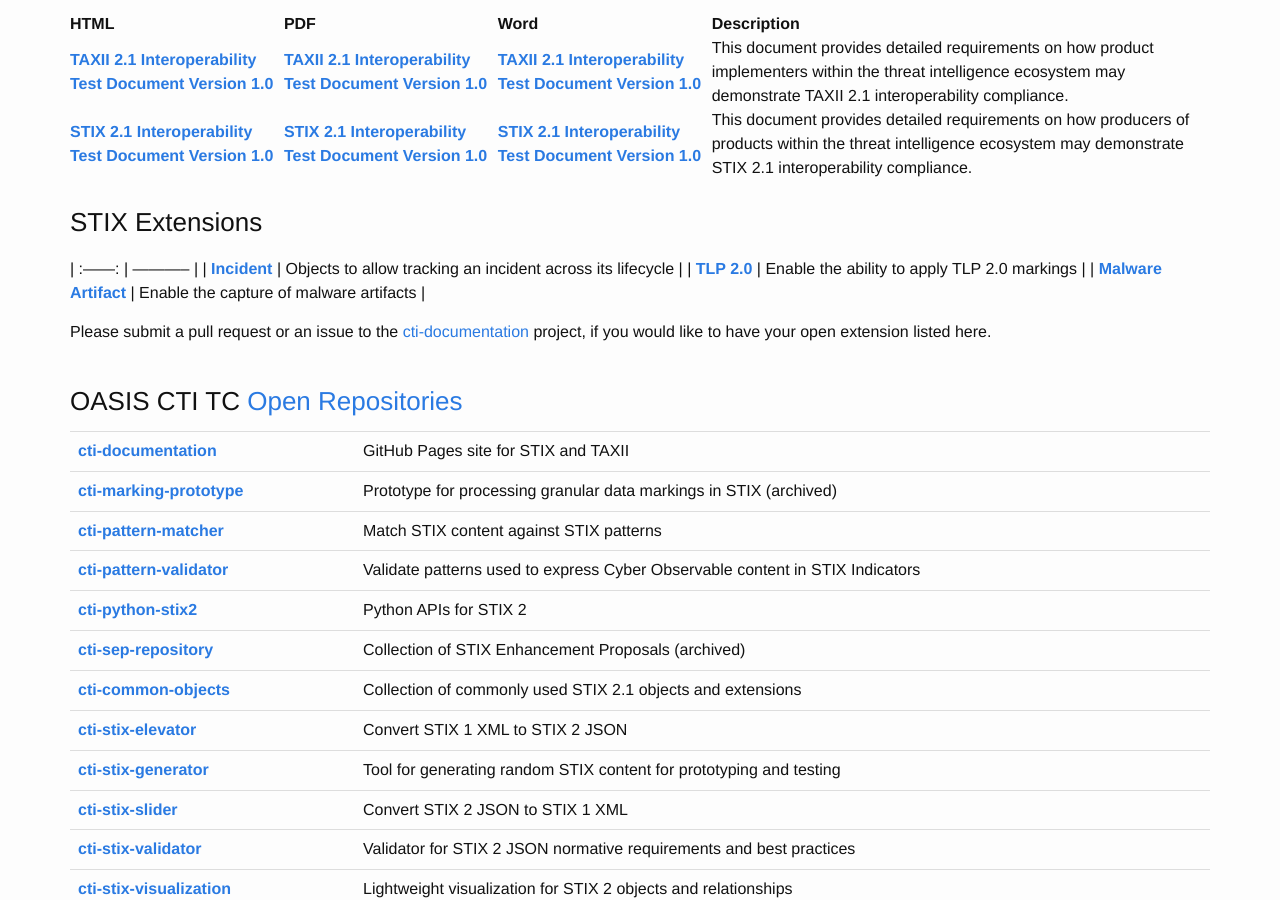
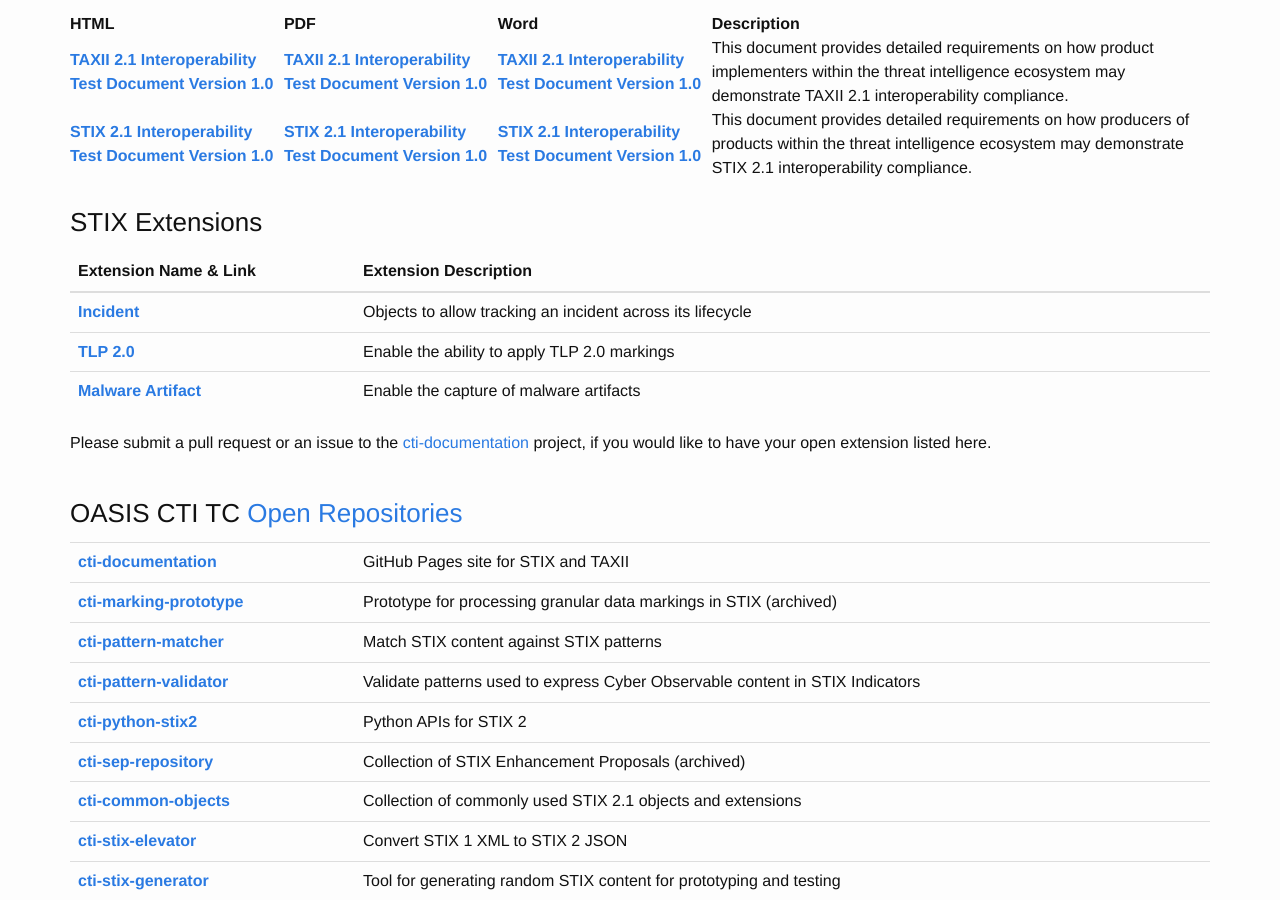
Before and after one commit to oasis-open/cti-documentation, a Jekyll site: the page built from resources.md, in a window 1280 px wide and 900 px high, scrolled down 854 px. Built offline with Jekyll 4.4.1, drawn with Linux system fonts in a browser that asks for light colours.

Commit message:
Update resources.md to correct formatting

```diff
--- a/resources.md
+++ b/resources.md
@@ -77,8 +77,10 @@
 </div>
 
 ### STIX Extensions
+
 {: .table .table-hover .table-example .table-desc .table-col1-width}
-| :------: | ----------- |
+| Extension Name & Link | Extension Description |
+| ------ | ----------- |
 | [**Incident**](https://github.com/oasis-open/cti-stix-common-objects/blob/main/extension-definition-specifications/incident-core/Incident%20Extension%20Suite.adoc){: target="_blank"} | Objects to allow tracking an incident across its lifecycle |
 | [**TLP 2.0**](https://github.com/oasis-open/cti-stix-common-objects/tree/main/extension-definition-specifications/tlp-2.0){: target="_blank"} | Enable the ability to apply TLP 2.0 markings |
 | [**Malware Artifact**](https://github.com/oasis-open/cti-stix-common-objects/tree/main/extension-definition-specifications/malware-artifact){: target="_blank"} | Enable the capture of malware artifacts |
```
